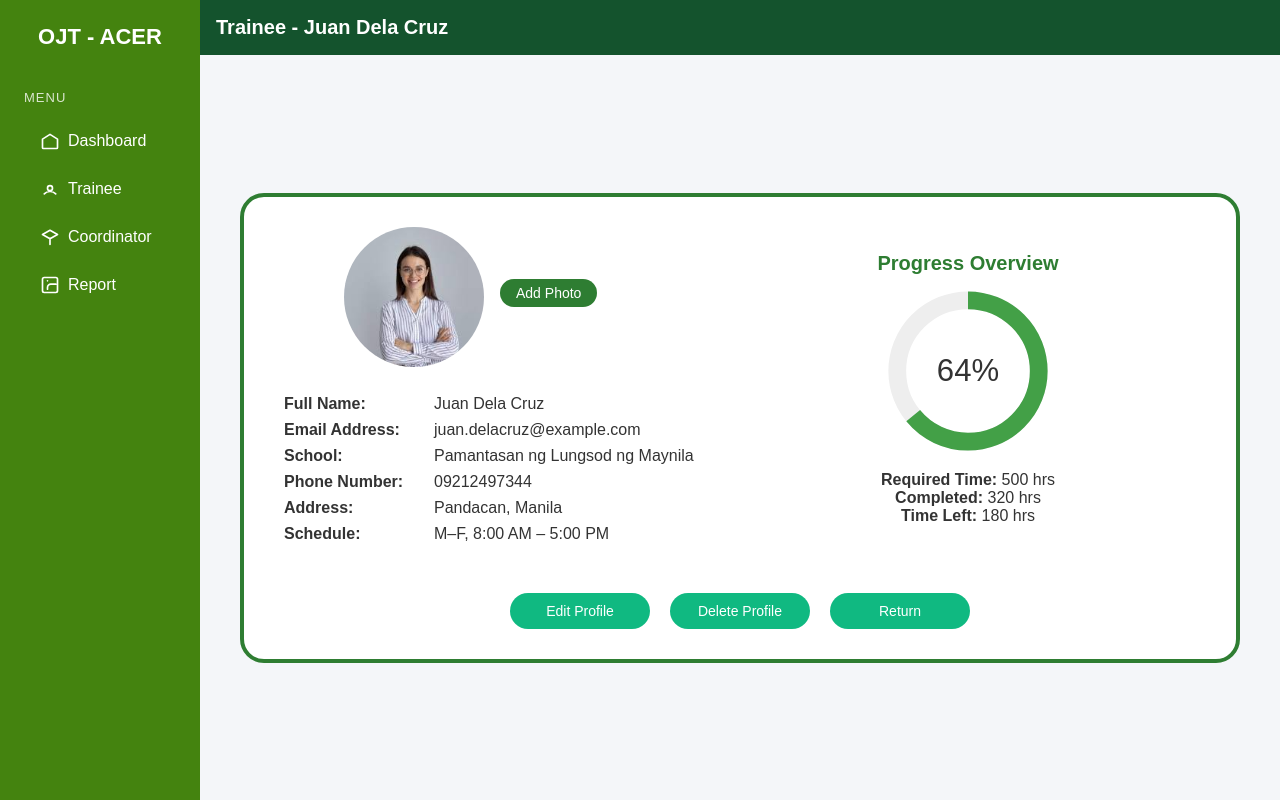
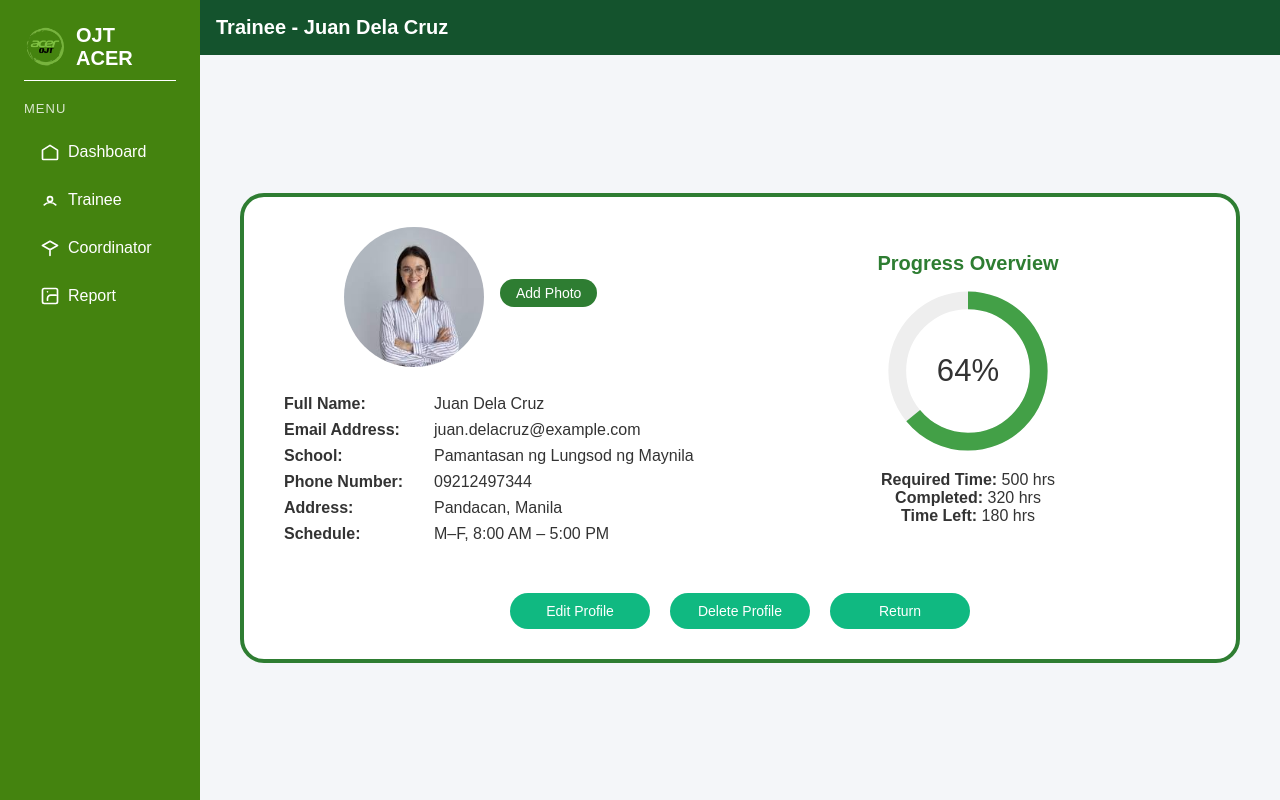
Before and after one commit to Fredrickhabla/OJT-Attendance-System, a PHP site: page /admin/traineeview.php?id=1 in a window 1280 px wide. Run offline with PHP 8.4, Linux system fonts and the light colour scheme.

Commit message:
admin/traineeview.php changed

```diff
--- a/admin/traineeview.php
+++ b/admin/traineeview.php
@@ -239,6 +239,23 @@ $trainee = $trainees[$id];
     .action-btn:hover {
       background-color: #059669;
     }
+    .sidebar {
+      width: 300px;
+      background-color: #44830f;
+      color: white;
+      padding: 24px;
+      display: flex;
+      flex-direction: column;
+    }
+
+.logo-img {
+  width: 40px;
+  height: 40px;
+  border-radius: 50%;
+  object-fit: cover;
+}
+
+
   </style>
 </head>
 <body>
@@ -246,7 +263,10 @@ $trainee = $trainees[$id];
 <div class="container">
   <!-- Sidebar -->
   <aside class="sidebar">
-    <h1 class="acerlogo">OJT - ACER</h1>
+        <h1 style="display: flex; align-items: center; gap: 12px; font-size: 20px; margin-bottom: 20px; border-bottom: 1px solid white; padding-bottom: 10px;">
+  <img src="/ojtform/images/ojtlogo.png" alt="OJT Logo" class="logo-img">
+  OJT ACER
+</h1>
     <div class="menu-label">Menu</div>
     <nav class="nav">
       <a href="dashboardv2.php">
```
